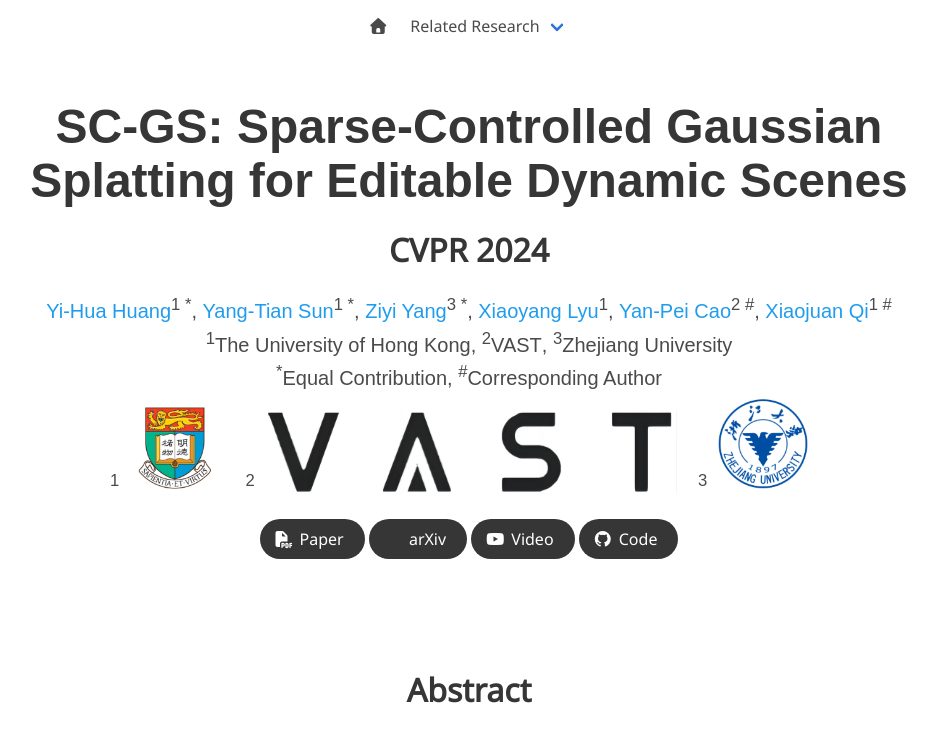
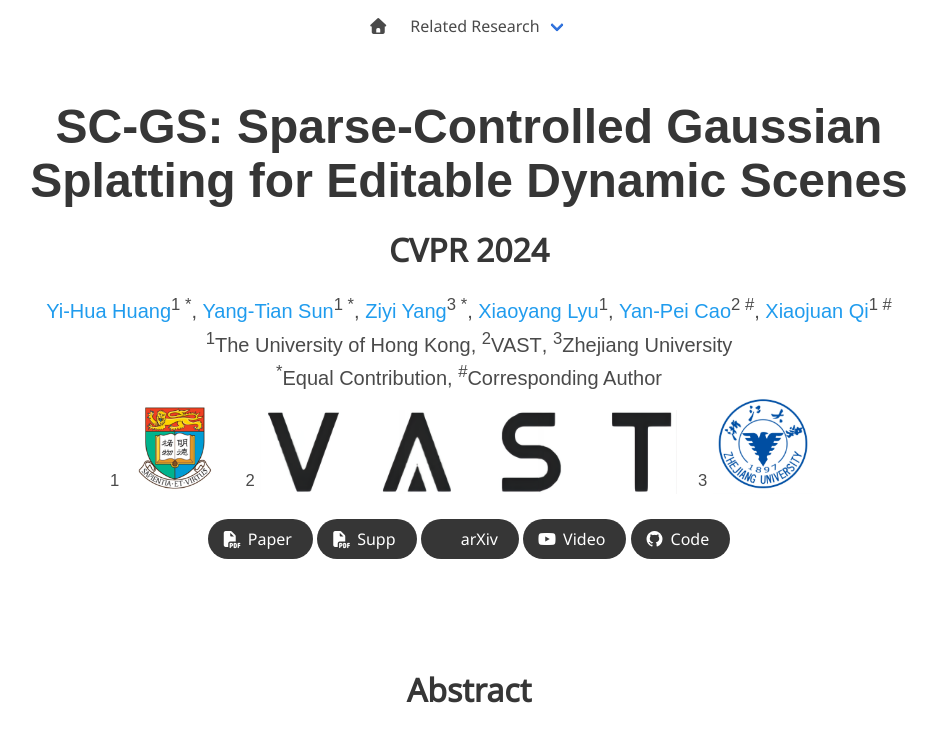
Before and after one commit to yihua7/SC-GS-web, a plain HTML site: page index.html in a window 1280 px wide. Shown: the top 729 px of the page, without its empty margins (171-1108 px from the left). Drawn offline with nearby package versions, Linux system fonts and the light colour scheme; some icons are missing; a web font is replaced by a local one.

Commit message:
update supp

```diff
--- a/index.html
+++ b/index.html
@@ -126,6 +126,15 @@
                       <i class="fas fa-file-pdf"></i>
                     </span>
                     <span>Paper</span>
+                  </a>
+                </span>
+                <span class="link-block">
+                  <a href="./materials/SC_GS_Supp.pdf"
+                    class="external-link button is-normal is-rounded is-dark">
+                    <span class="icon">
+                      <i class="fas fa-file-pdf"></i>
+                    </span>
+                    <span>Supp</span>
                   </a>
                 </span>
                 <span class="link-block">
```
Also changed, not shown: 1 other file.
